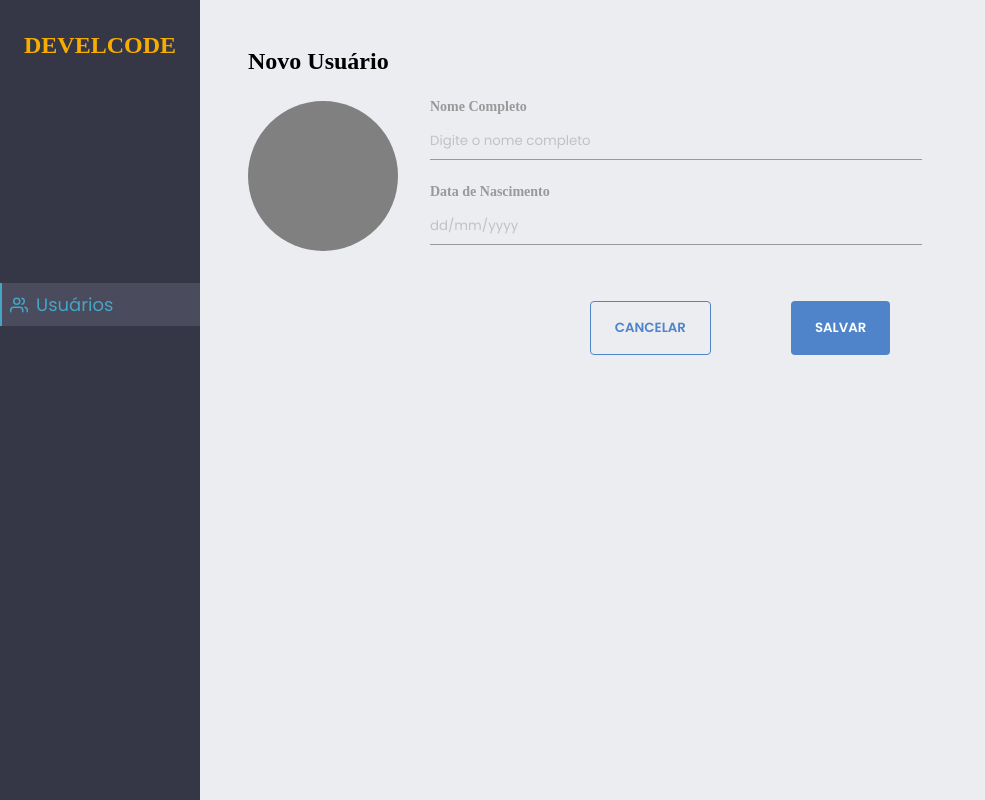
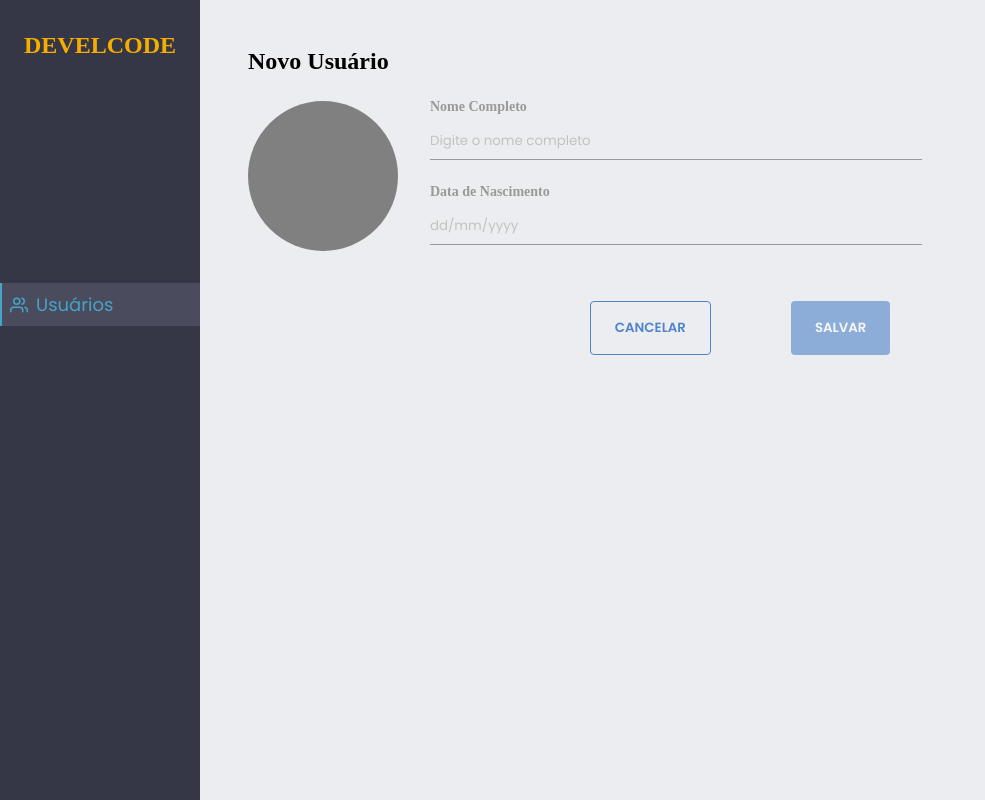
Before and after one commit to 3salles/user-crud, a React (Create React App) app: page /user/new in a window 1280 px wide. Shown: the whole page, without its empty margins (0-985 px from the left). Built offline with nearby package versions, Linux system fonts and the light colour scheme.

Commit message:
refactor: Remove unnecessary imports

```diff
--- a/src/pages/Home/index.tsx
+++ b/src/pages/Home/index.tsx
@@ -14,7 +14,6 @@ import api from "../../services/api"
 export function Home() {
   const history = useHistory();
   const [users, setUsers] = useState<User[]>([])
-  console.log("users: ", users )
 
   function handleOnNewUser() {
     history.push('/user/new');
--- a/src/pages/User/index.tsx
+++ b/src/pages/User/index.tsx
@@ -51,18 +51,14 @@ export function User() {
     resolver: yupResolver(newUserFormSchema),
     mode: 'onChange',
   });
-  const { errors, isDirty, isValid } = formState;
+  const { errors, isDirty } = formState;
   const { id } = useParams<{ id: string }>();
   const history = useHistory();
 
   const [name, setName] = useState('');
   const [birth, setBirth] = useState('');
   const [avatar, setAvatar] = useState<Blob | string>('');
-  const [files, setFiles] = useState([]);
 
-  // const avatarUrl = avatar?.preview?.replace("blob:", '')
-
-  // console.log("removeURL: ", avatar?.preview?.replace("blob:", ''))
 
   useEffect(() => {
     if (id) {
@@ -83,7 +79,6 @@ export function User() {
     }
   }, [id, reset]);
 
-  function uploadAvatar() {}
 
   const handleCreateNewUser: SubmitHandler<NewUserFormData> = async (data) => {
     const formData = new FormData();
@@ -152,7 +147,7 @@ export function User() {
             <CancelButton onClick={handleOnCancel}>Cancelar</CancelButton>
             <SaveButton
               type='submit'
-              // disabled={!isDirty || (isDirty && !isValid)}
+              disabled={!isDirty}
             >
               Salvar
             </SaveButton>
```
